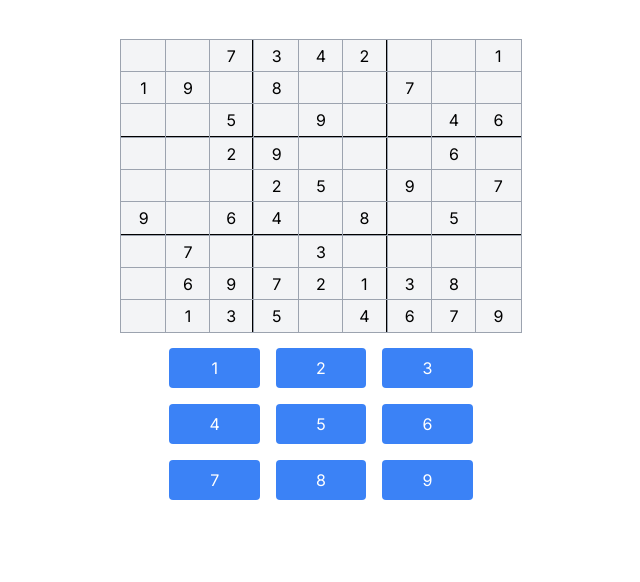
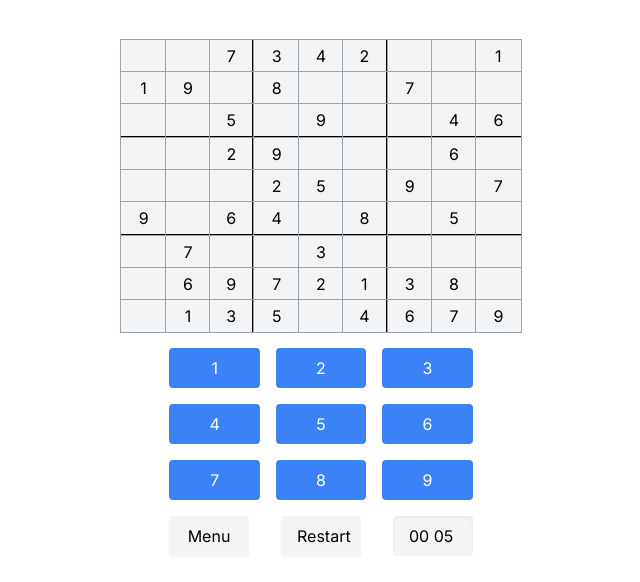
Before and after one commit to Murad-code/sudoku, a Next.js app: page / in a window 1280 px wide. Shown: the top 582 px of the page, without its empty margins (319-959 px from the left). Built offline with nearby package versions, Linux system fonts and the light colour scheme.

Commit message:
Adds restart button and timer

```diff
--- a/package.json
+++ b/package.json
@@ -16,6 +16,7 @@
     "autoprefixer": "10.4.14",
     "eslint": "8.42.0",
     "eslint-config-next": "13.4.4",
+    "moment": "^2.29.4",
     "next": "13.4.4",
     "postcss": "8.4.24",
     "react": "18.2.0",
--- /dev/null
+++ b/src/app/components/MenuBar.tsx
@@ -0,0 +1,46 @@
+"use client";
+import React, { useEffect, useState, useContext } from "react";
+import moment from "moment";
+import { CellContext } from "../context/cellContext";
+import { CellContextProps } from "../types/types";
+
+const MenuBar = () => {
+  const [startTime, setStartTime] = useState(moment());
+  const [elapsedTime, setElapsedTime] = useState(moment.duration());
+  const { generateNewSudoku } = useContext(CellContext) as CellContextProps;
+  useEffect(() => {
+    const timer = setInterval(() => {
+      const duration = moment.duration(moment().diff(startTime));
+      setElapsedTime(duration);
+    }, 1000);
+
+    return () => clearInterval(timer);
+  }, [startTime]);
+  const formattedTime = moment
+    .utc(elapsedTime.asMilliseconds())
+    .format("mm ss");
+
+  const handleRestart = () => {
+    if (generateNewSudoku) generateNewSudoku();
+    setStartTime(moment());
+    setElapsedTime(moment.duration());
+  };
+  return (
+    <nav className="flex space-x-8 mt-4 justify-between">
+      <button className="bg-[#f5f5f5] px-4 py-2  w-20 rounded shadow-sm">
+        Menu
+      </button>
+      <button
+        onClick={handleRestart}
+        className="bg-[#f5f5f5] px-4 py-2  w-20 rounded shadow-sm"
+      >
+        Restart
+      </button>
+      <div className="bg-[#f5f5f5] px-4 py-2 w-20 rounded shadow-inner">
+        {formattedTime}
+      </div>
+    </nav>
+  );
+};
+
+export default MenuBar;
--- a/src/app/context/cellContext.tsx
+++ b/src/app/context/cellContext.tsx
@@ -18,9 +18,7 @@ const CellContextProvider = ({ children }: { children: ReactNode }) => {
   } | null>(null);
 
   useEffect(() => {
-    const { grid, solution } = generateSudoku();
-    setGrid(grid);
-    setSolution(solution);
+    generateNewSudoku();
   }, []);
 
   useEffect(() => {
@@ -33,6 +31,12 @@ const CellContextProvider = ({ children }: { children: ReactNode }) => {
     setTimeout(() => {
       setErrorCellIndex(null);
     }, 1000);
+  };
+
+  const generateNewSudoku = () => {
+    const { grid, solution } = generateSudoku();
+    setGrid(grid);
+    setSolution(solution);
   };
 
   const checkAgainstSolution = (selectedNumber: number | undefined) => {
@@ -62,6 +66,7 @@ const CellContextProvider = ({ children }: { children: ReactNode }) => {
     solution,
     errorCellIndex,
     setErrorCellIndex,
+    generateNewSudoku,
   };
   return (
     <CellContext.Provider value={contextValue}>{children}</CellContext.Provider>
--- a/src/app/globals.css
+++ b/src/app/globals.css
@@ -1,8 +1,6 @@
 @tailwind base;
 @tailwind components;
 @tailwind utilities;
-
-
 
 @layer base {
   input[type="number"]::-webkit-outer-spin-button,
@@ -13,3 +11,8 @@
     -moz-appearance: textfield !important;
   }
 }
+
+@font-face {
+  font-family: "montserrat";
+  src: url("https://fonts.googleapis.com/css2?family=Montserrat:wght@300;400&display=swap");
+}
--- a/src/app/page.tsx
+++ b/src/app/page.tsx
@@ -1,5 +1,6 @@
 import Grid from "./components/Grid";
 import InputButtons from "./components/InputButtons";
+import MenuBar from "./components/MenuBar";
 import CellContextProvider from "./context/cellContext";
 export default function Home() {
   return (
@@ -7,6 +8,7 @@ export default function Home() {
       <div className="flex min-h-screen flex-col items-center p-10">
         <Grid />
         <InputButtons />
+        <MenuBar />
       </div>
     </CellContextProvider>
   );
--- a/src/app/types/types.ts
+++ b/src/app/types/types.ts
@@ -14,6 +14,7 @@ export interface CellContextProps {
   setErrorCellIndex: Dispatch<
     SetStateAction<{ row: number; col: number } | null>
   >;
+  generateNewSudoku?: () => void;
 }
 
 export interface SudokuCellProps {
--- a/tailwind.config.js
+++ b/tailwind.config.js
@@ -1,4 +1,5 @@
 /** @type {import('tailwindcss').Config} */
+const defaultTheme = require("tailwindcss/defaultTheme");
 module.exports = {
   content: [
     "./src/pages/**/*.{js,ts,jsx,tsx,mdx}",
@@ -12,27 +13,8 @@ module.exports = {
         "gradient-conic":
           "conic-gradient(from 180deg at 50% 50%, var(--tw-gradient-stops))",
       },
-      keyframes: {
-        rumble: {
-          "0%": {
-            transform: "translate(0, 0) rotate(0)",
-          },
-          "20%": {
-            transform: "translate(-12px, -12px) rotate(-10deg)",
-          },
-          "40%": {
-            transform: "translate(12px, 12px) rotate(10deg)",
-          },
-          "60%": {
-            transform: "translate(-12px, -12px) rotate(-10deg)",
-          },
-          "80%": {
-            transform: "translate(12px, 12px) rotate(10deg)",
-          },
-          "100%": {
-            transform: "translate(10, 10) rotate(10)",
-          },
-        },
+      fontFamily: {
+        sans: ["montserrat", ...defaultTheme.fontFamily.sans],
       },
       // colors: {
       //   yellow: "fff59a",
```
Also changed, not shown: 1 other file (tests, documents, lock files or other folders).
